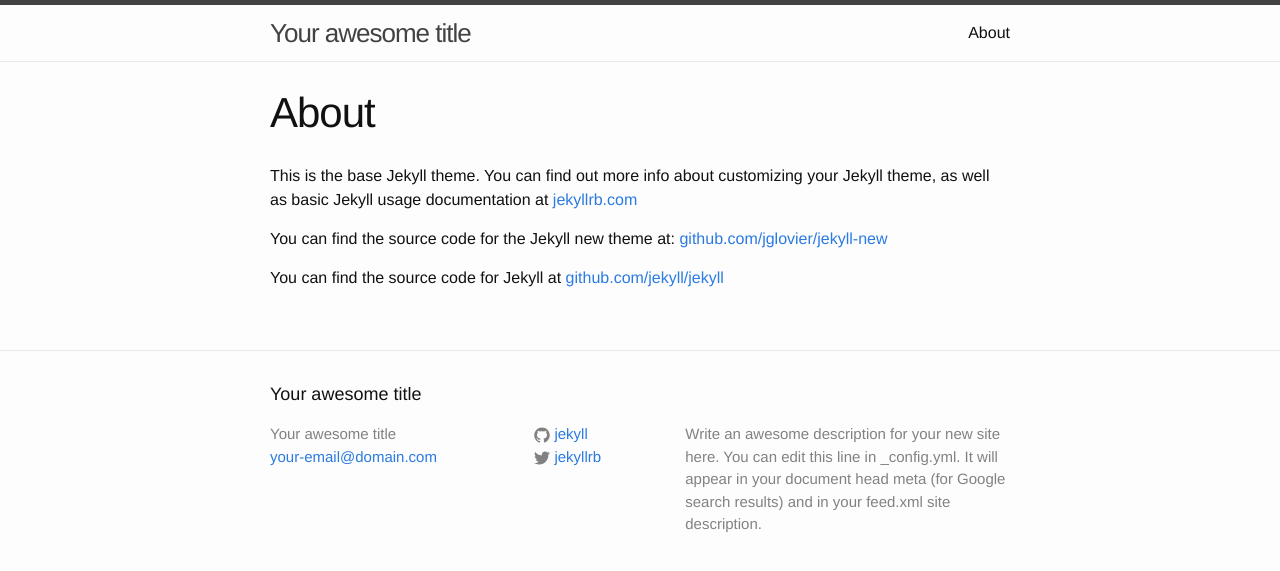
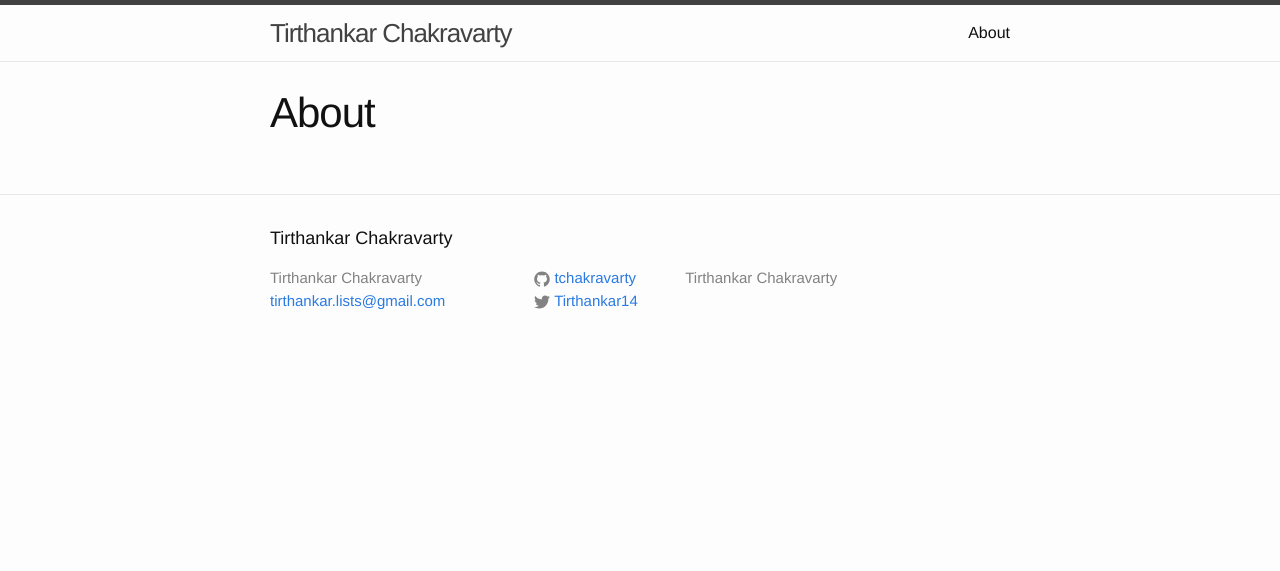
Before and after one commit to tchakravarty/tchakravarty.github.io, a Jekyll site: the page built from about.md, in a window 1280 px wide. Shown: the top 571 px of the page. Built offline with Jekyll 4.4.1, drawn with Linux system fonts in a browser that asks for light colours.

Commit message:
First commit.

```diff
--- a/_config.yml
+++ b/_config.yml
@@ -1,14 +1,12 @@
 # Site settings
-title: Your awesome title
-email: your-email@domain.com
+title: Tirthankar Chakravarty
+email: tirthankar.lists@gmail.com
 description: > # this means to ignore newlines until "baseurl:"
-  Write an awesome description for your new site here. You can edit this
-  line in _config.yml. It will appear in your document head meta (for
-  Google search results) and in your feed.xml site description.
+  Tirthankar Chakravarty
 baseurl: "" # the subpath of your site, e.g. /blog/
 url: "http://yourdomain.com" # the base hostname & protocol for your site
-twitter_username: jekyllrb
-github_username:  jekyll
+twitter_username: Tirthankar14
+github_username:  tchakravarty
 
 # Build settings
 markdown: kramdown
--- a/about.md
+++ b/about.md
@@ -3,9 +3,3 @@
 title: About
 permalink: /about/
 ---
-
-This is the base Jekyll theme. You can find out more info about customizing your Jekyll theme, as well as basic Jekyll usage documentation at [jekyllrb.com](http://jekyllrb.com/)
-
-You can find the source code for the Jekyll new theme at: [github.com/jglovier/jekyll-new](https://github.com/jglovier/jekyll-new)
-
-You can find the source code for Jekyll at [github.com/jekyll/jekyll](https://github.com/jekyll/jekyll)
```
